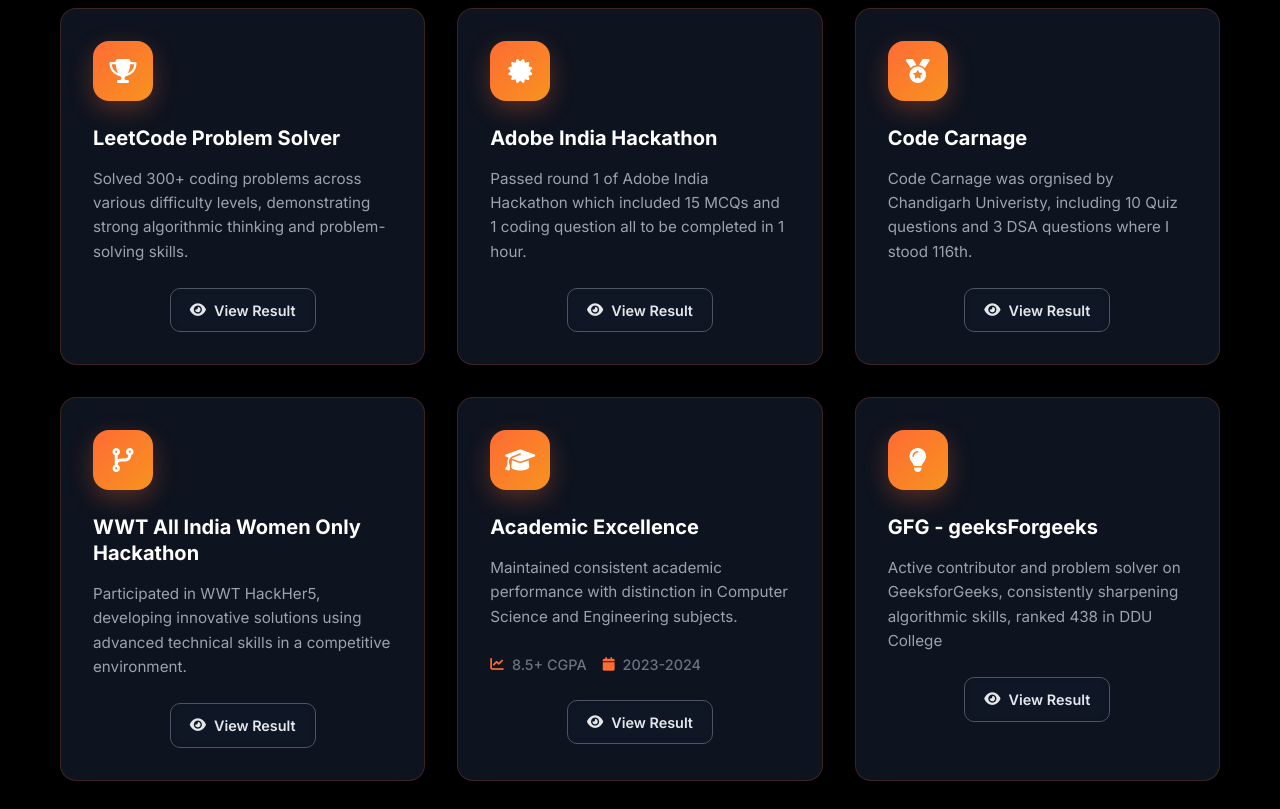
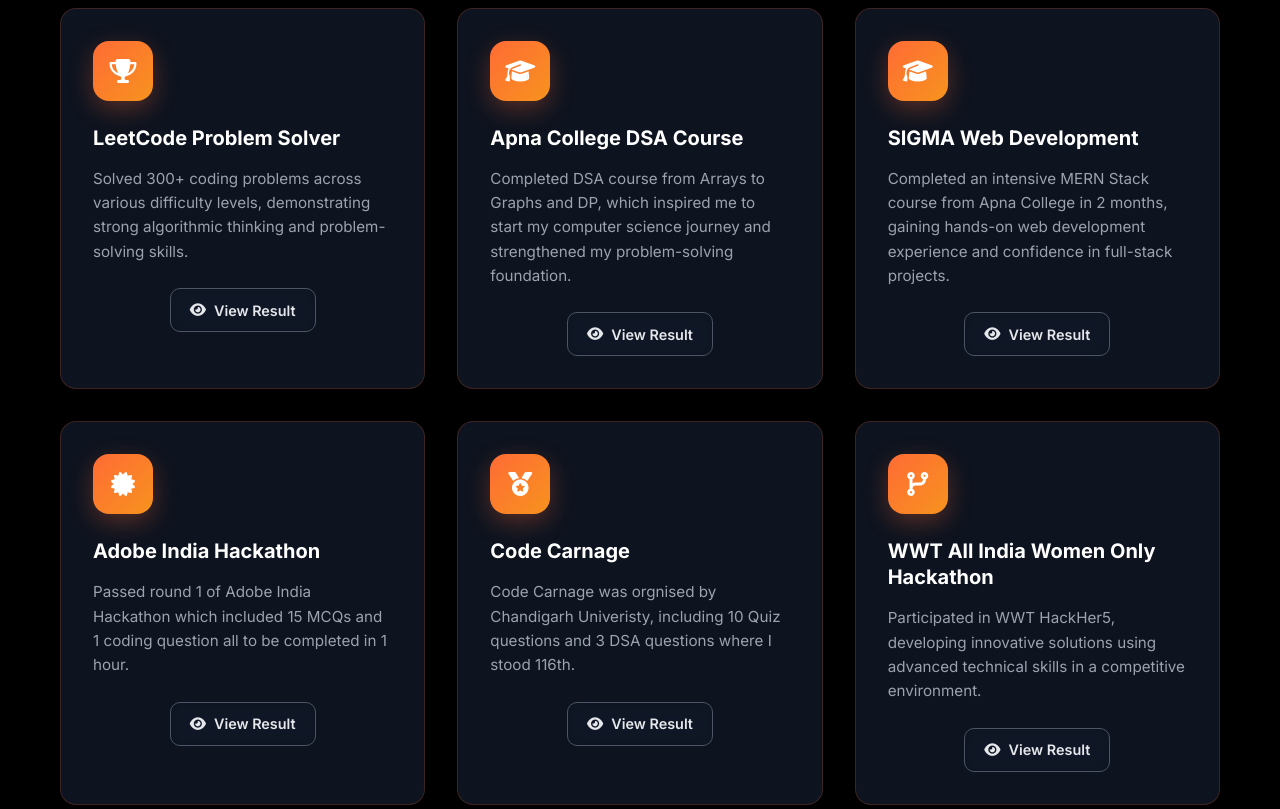
Before and after one commit to Pdiya13/-diya_portfolio, a website: page index.html in a window 1280 px wide. Shown: the part 4620-5429 px from the top of the page. Drawn offline with Linux system fonts and the light colour scheme.

Commit message:
update in achievemnets

```diff
--- a/index.html
+++ b/index.html
@@ -285,6 +285,46 @@
 
                 <div class="achievement-card">
                     <div class="achievement-icon">
+                        <i class="fas fa-graduation-cap"></i>
+                    </div>
+                    <div class="achievement-content">
+                        <h3 class="achievement-title">Apna College DSA Course</h3>
+                        <p class="achievement-description">Completed DSA course from Arrays to Graphs and DP, which inspired me to start my computer science journey and strengthened my problem-solving foundation.</p>
+                        <!-- <div class="achievement-meta">
+                            <span class="meta-item"><i class="fas fa-chart-line"></i> 8.5+ CGPA</span>
+                            <span class="meta-item"><i class="fas fa-calendar"></i> 2023-2024</span>
+                        </div> -->
+                        <div class="achievement-actions">
+                            <a href="https://drive.google.com/file/d/1vG06uwS8d7qAprjfIf-UJeBdsjlWeZyk/view?usp=sharing" class="btn btn-view-result">
+                                <i class="fas fa-eye"></i>
+                                <span>View Result</span>
+                            </a>
+                        </div>
+                    </div>
+                </div>
+
+                <div class="achievement-card">
+                    <div class="achievement-icon">
+                        <i class="fas fa-graduation-cap"></i>
+                    </div>
+                    <div class="achievement-content">
+                        <h3 class="achievement-title">SIGMA Web Development</h3>
+                        <p class="achievement-description">Completed an intensive MERN Stack course from Apna College in 2 months, gaining hands-on web development experience and confidence in full-stack projects.</p>
+                        <!-- <div class="achievement-meta">
+                            <span class="meta-item"><i class="fas fa-chart-line"></i> 8.5+ CGPA</span>
+                            <span class="meta-item"><i class="fas fa-calendar"></i> 2023-2024</span>
+                        </div> -->
+                        <div class="achievement-actions">
+                            <a href="https://drive.google.com/file/d/1rrgAjPlcDIY2nBhLrnbAygU--tOsCJOd/view?usp=sharing" class="btn btn-view-result">
+                                <i class="fas fa-eye"></i>
+                                <span>View Result</span>
+                            </a>
+                        </div>
+                    </div>
+                </div>
+
+                <div class="achievement-card">
+                    <div class="achievement-icon">
                         <i class="fas fa-certificate"></i>
                     </div>
                     <div class="achievement-content">
@@ -340,25 +380,8 @@
                     </div>
                 </div>
 
-                <div class="achievement-card">
-                    <div class="achievement-icon">
-                        <i class="fas fa-graduation-cap"></i>
-                    </div>
-                    <div class="achievement-content">
-                        <h3 class="achievement-title">Academic Excellence</h3>
-                        <p class="achievement-description">Maintained consistent academic performance with distinction in Computer Science and Engineering subjects.</p>
-                        <div class="achievement-meta">
-                            <span class="meta-item"><i class="fas fa-chart-line"></i> 8.5+ CGPA</span>
-                            <span class="meta-item"><i class="fas fa-calendar"></i> 2023-2024</span>
-                        </div>
-                        <div class="achievement-actions">
-                            <a href="#" class="btn btn-view-result">
-                                <i class="fas fa-eye"></i>
-                                <span>View Result</span>
-                            </a>
-                        </div>
-                    </div>
-                </div>
+
+
 
 
 
```
